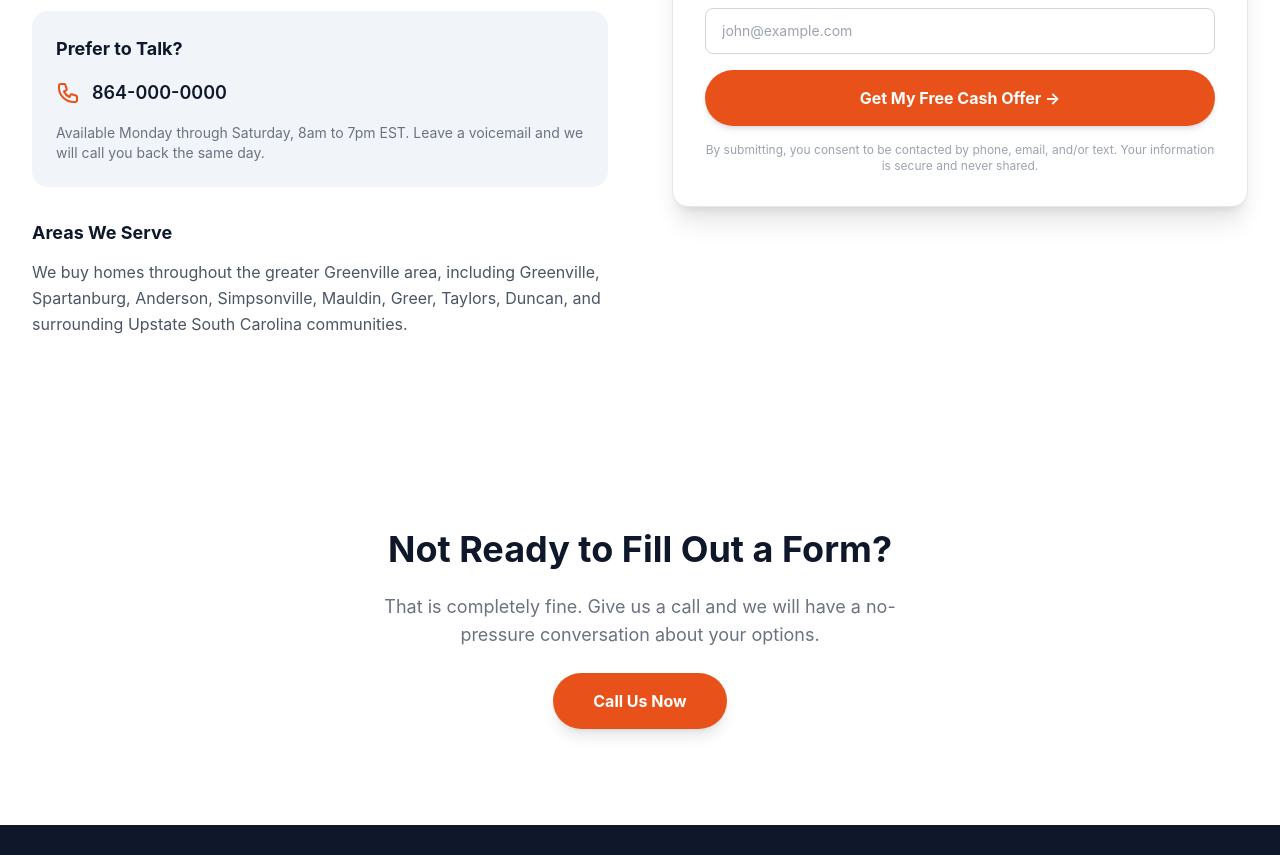
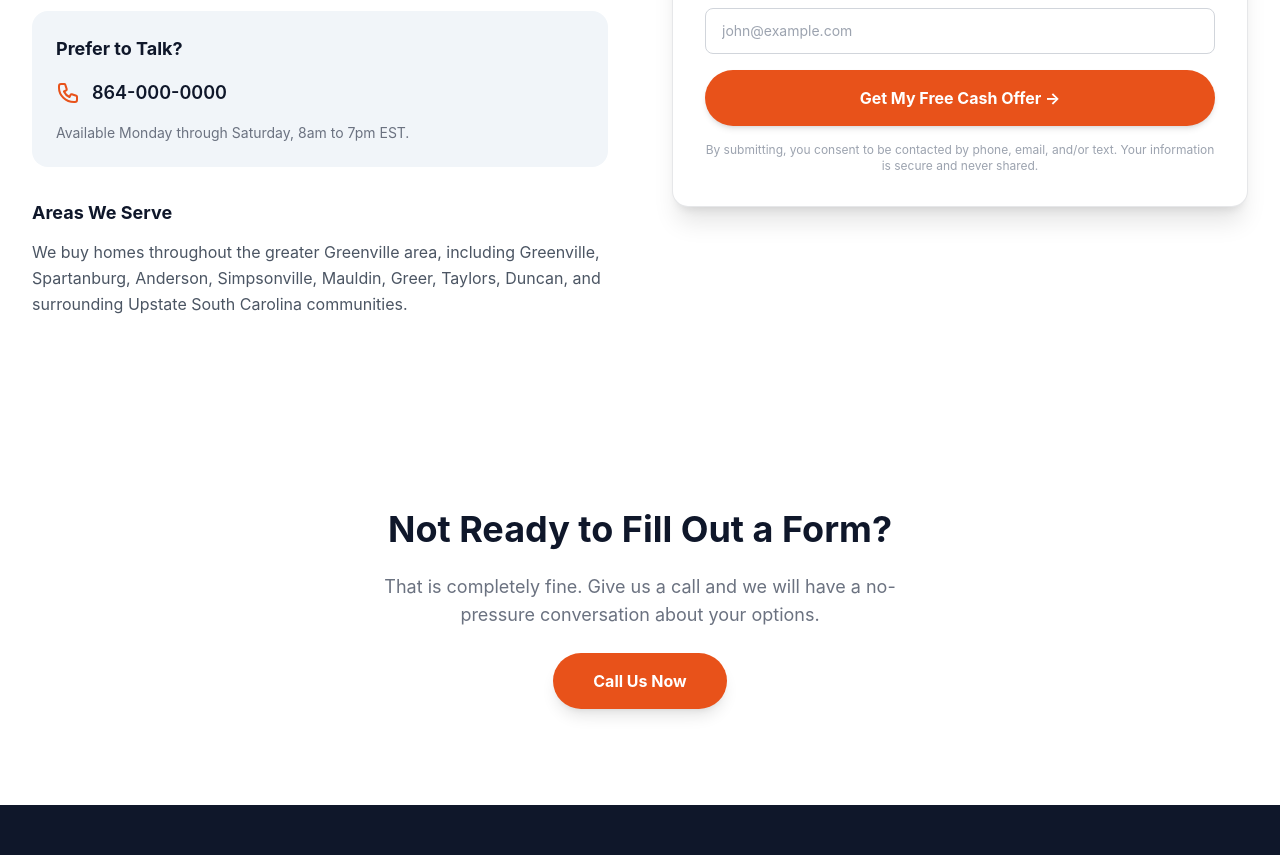
Before and after one commit to chriscfellows/bold-centralvalleyrei-greenville, a Next.js app: page /contact-us in a window 1280 px wide. Shown: the part 940-1795 px from the top of the page. Built offline with nearby package versions, Linux system fonts and the light colour scheme; no server answers.

Commit message:
copy: remove voicemail line from contact page

```diff
--- a/src/app/contact-us/page.tsx
+++ b/src/app/contact-us/page.tsx
@@ -82,7 +82,7 @@ export default async function ContactUsPage() {
                     {siteConfig.phone}
                   </a>
                   <p className="text-sm text-gray-500">
-                    Available Monday through Saturday, 8am to 7pm EST. Leave a voicemail and we will call you back the same day.
+                    Available Monday through Saturday, 8am to 7pm EST.
                   </p>
                 </div>
                 <div>
```
